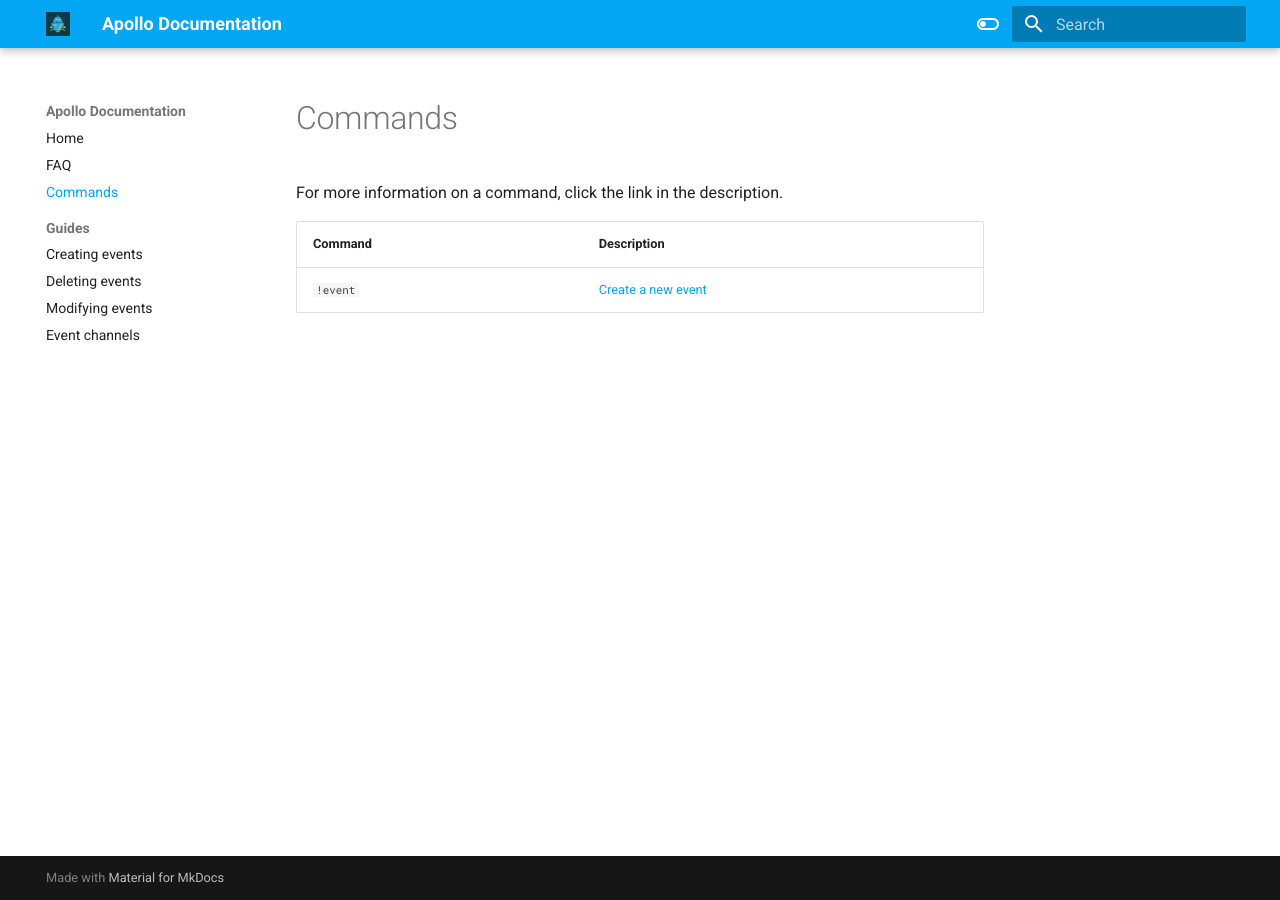
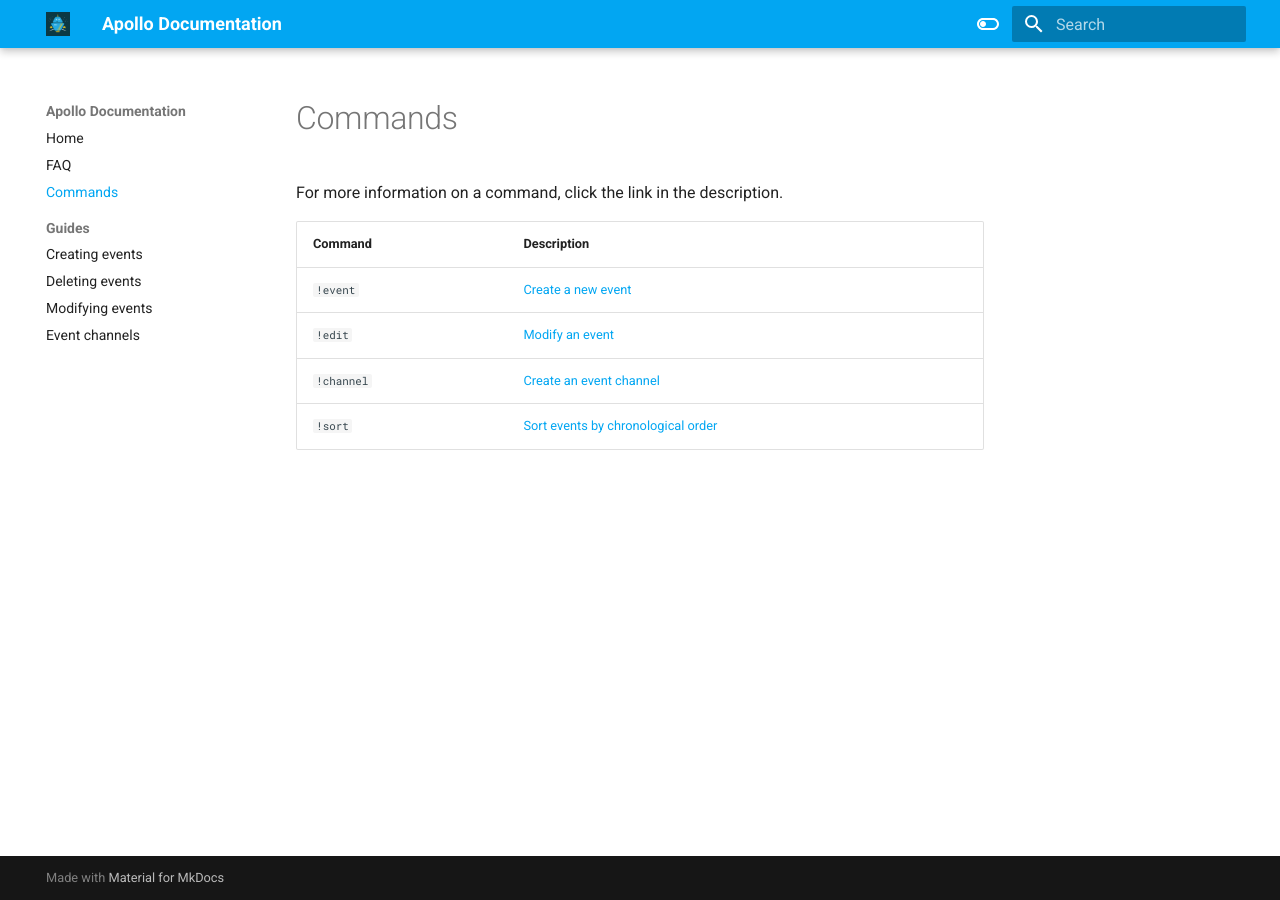
Before and after one commit to apollo-fyi/apollo-docs, an MkDocs documentation site: the page built from docs/commands.md, in a window 1280 px wide. Built offline with MkDocs 1.6.1 and Material for MkDocs 9.7.7, drawn with Linux system fonts in a browser that asks for light colours.

Commit message:
Add missing command links

```diff
--- a/docs/commands.md
+++ b/docs/commands.md
@@ -5,3 +5,6 @@ For more information on a command, click the link in the description.
 | Command           | Description        |
 | ----------------- | ------------------ |
 | `!event`          | [Create a new event](./creating_events.md) |
+| `!edit`           | [Modify an event](./modifying_events.md) |
+| `!channel`        | [Create an event channel](./event_channels.md#create-an-event-channel) |
+| `!sort`           | [Sort events by chronological order](./event_channels.md#sort-an-event-channel) |
```
